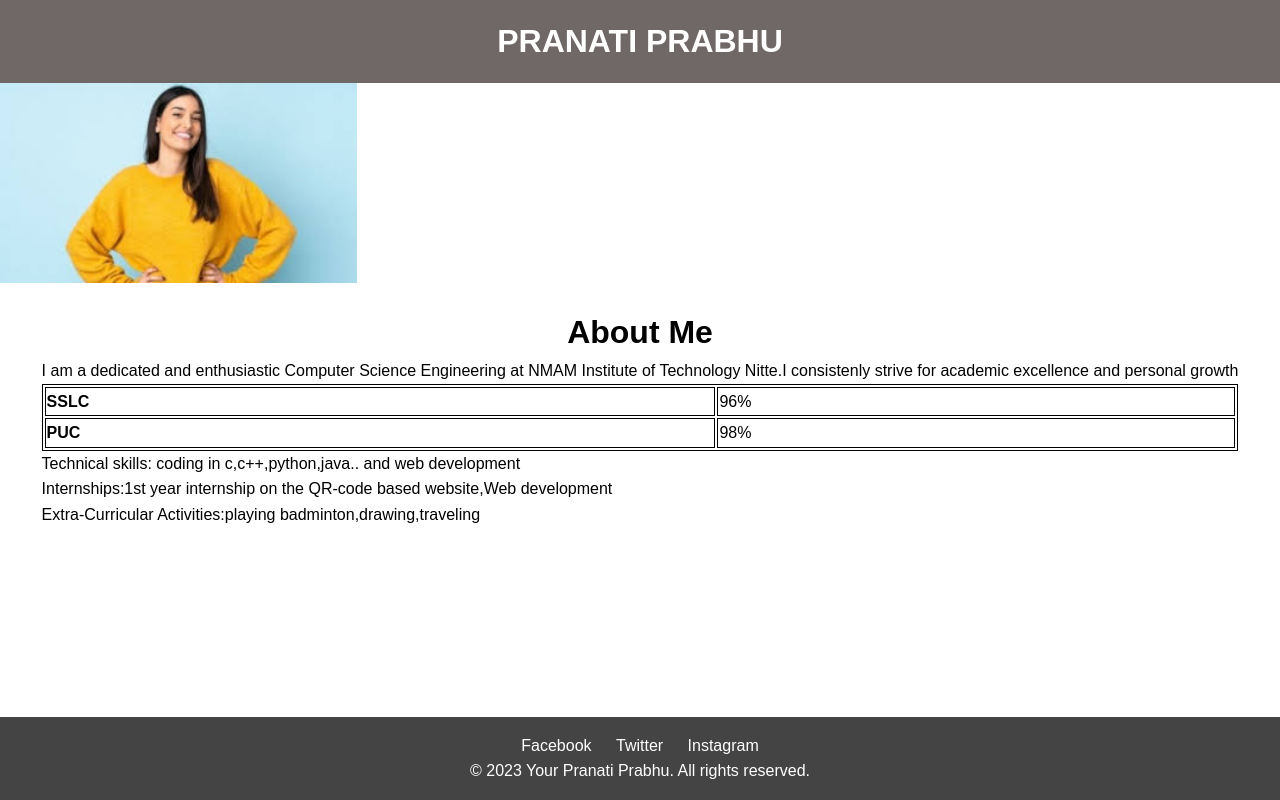
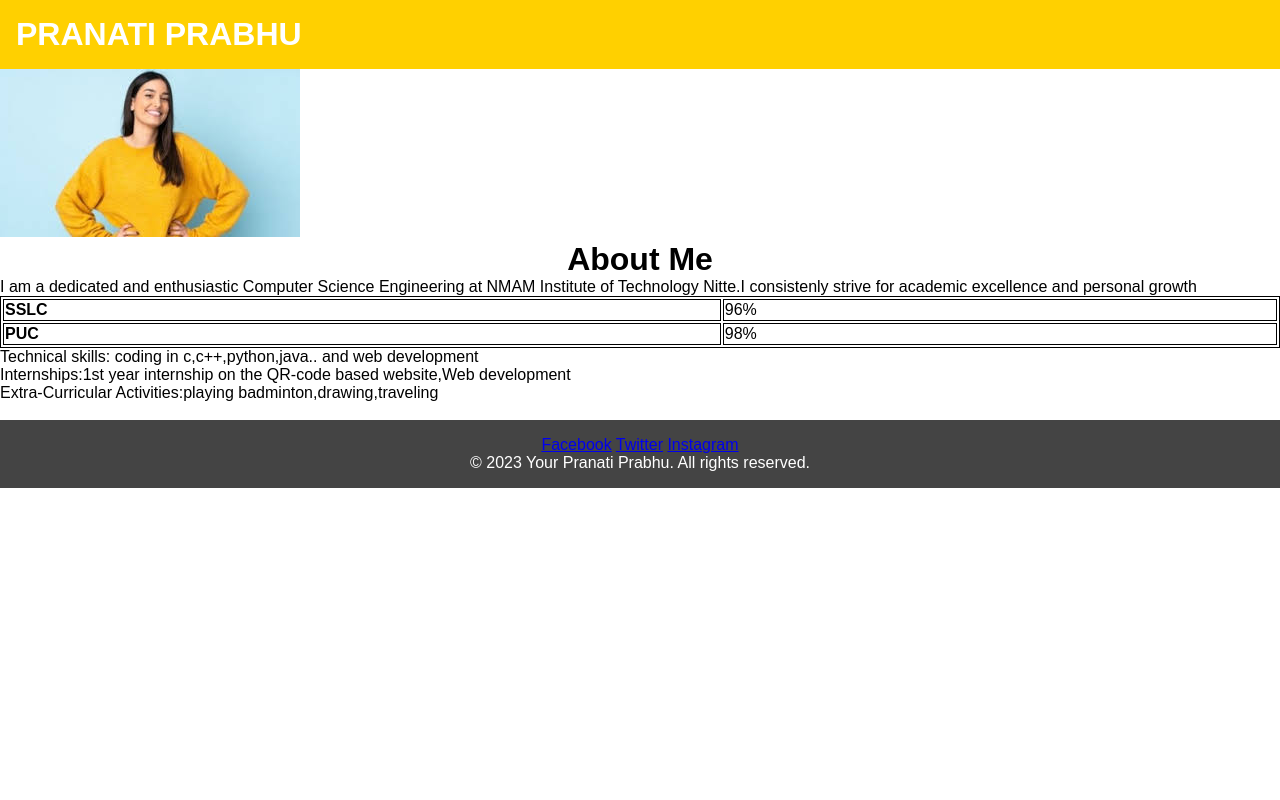
Before and after one commit to PrathamShetty138/prathamshettyportfolio.github.io, a plain HTML site: page index.html in a window 1280 px wide. Drawn offline with Linux system fonts and the light colour scheme.

Commit message:
Add files via upload

```diff
--- a/style.css
+++ b/style.css
@@ -1,81 +1,80 @@
-body, h1, h2, p, ul, li {
-    margin: 0;
-    padding: 0;
+body,h1,h2,p,ul,li
+{margin:0;
+padding:0;
 }
-    body {
-    font-family: Arial, sans-serif;
-    line-height: 1.6;
+body{
+    font-family:Arial,Sang-sarit;
+    line-height:lib;
 }
-    header {
-    background-color: #706767;
-    color: #fff;
-    text-align: center;
-    padding: 1rem;
-    display: flex;
-    align-items: center;
-    justify-content: center;
+header{
+    background-color:rgb(255, 208, 0);
+    color:#fff;
+    text-align:center;
+    padding:1rem;
+    display:flex;
+    align-items:center;
+    justify-content:space-between;
 }
-    .logo img {
-    max-width: 500px;
-    height: 200px;;
+.logo img
+{
+    max-width:300px;
+    height:auto;
 }
-    .headercontent {
-    text-align: center;
+.header-content
+{
+    text-align:left;
 }
-    .about{
-
+nav
+{
+background-color:#444;
 }
-    .menu {
-    list-style: none;
-    display: flex;
-    justify-content: center;
-    padding: 1rem 0;
+.Menu{
+    list-style:none;
+    display:flex;
+    justify-content:center;
+    padding:1rem 0;
 }
-    .menu li {
-    margin: 0 1rem;
-    position: relative;
+.Menu li{
+    margin:0 1rem;
+    position:relative;
 }
-    .menu a {
-    color: #fff;
-    text-decoration: none;
-    transition: color 0.3s;
+.Menu a
+{
+    color:#fff;
+    text-decoration:none;
+    transition:color 0.35;
 }
-    .menu a:hover {
-    color: #ff9900;
+.Menu a:hover
+{
+    color:#ff9000;
 }
-    .submenu-content {
-    display: none;
-    position: absolute;
-    top: 100%;
-    left: 0;
-    background-color: #444;
-    z-index: 1;
+.Submenu-content{
+    display:none;
+    position:absolute;
+    top:100%;
+    left:0;
+    background-color:#444;
+    z-index:1;}
+.Submenu:hover .Submenu-content
+{
+    display:block;
 }
-    .submenu:hover .submenu-content {
-    display: block;
+footer{
+    text-align:center;
+    padding:1rem 0;
+    background-color:#444;
+    color:#fff;
 }
-    main {
-    padding: 2rem;
+@media screen and(max-width:768px){
+    header{
+        flex-direction:column;
     }
-    footer {
-    position: fixed;
-    bottom: 0;
-    width: 100%;
-    text-align: center;
-    padding: 1rem 0;
-    background-color: #444;
-    color: #fff;
+    menu li{
+        margin:0 1rem;
+        position:relative;
     }
-    .social-links a {
-    color: #fff;
-    text-decoration: none;
-    margin: 0 10px;
-    }
-    @media screen and (max-width: 768px) {
-    header {
-    flex-direction: column;
-    }
-    .logo {
-    margin-bottom: 1rem;
+    .logo
+    {
+        margin-bottom:1rem;
     }
 }
```
Also changed, not shown: lab3.html (added, +27 -0 lines), signin.html (added, +22 -0 lines), signup.html (added, +25 -0 lines). Lines whose indentation alone changed are shown as unchanged.
